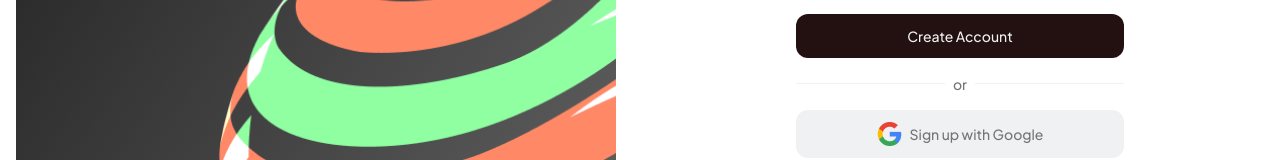
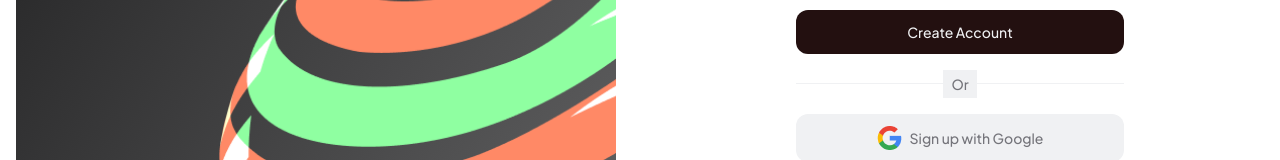
Before and after one commit to Classic-The-Demigod/chat-express, a React (Vite) app: page / in a window 1280 px wide. Shown: the part 555-715 px from the top of the page. Built offline with nearby package versions, Linux system fonts and the light colour scheme; a web font is replaced by a local one.

Commit message:
some other changes

```diff
--- a/src/App.jsx
+++ b/src/App.jsx
@@ -90,9 +90,9 @@ const App = () => {
               <button className="bg-wine text-white-100 w-full py-[10px] sm:py-3 rounded-xl">
                 Create Account
               </button>
-              <div className="flex items-center gap-2 text-gray-500">
+              <div className="flex items-center text-gray-500">
                 <hr className="w-full border-white-100" />
-                <p>or</p>
+                <p className="bg-white-100 py-1 px-2">Or</p>
                 <hr className="w-full border-white-100" />
               </div>
 
```
